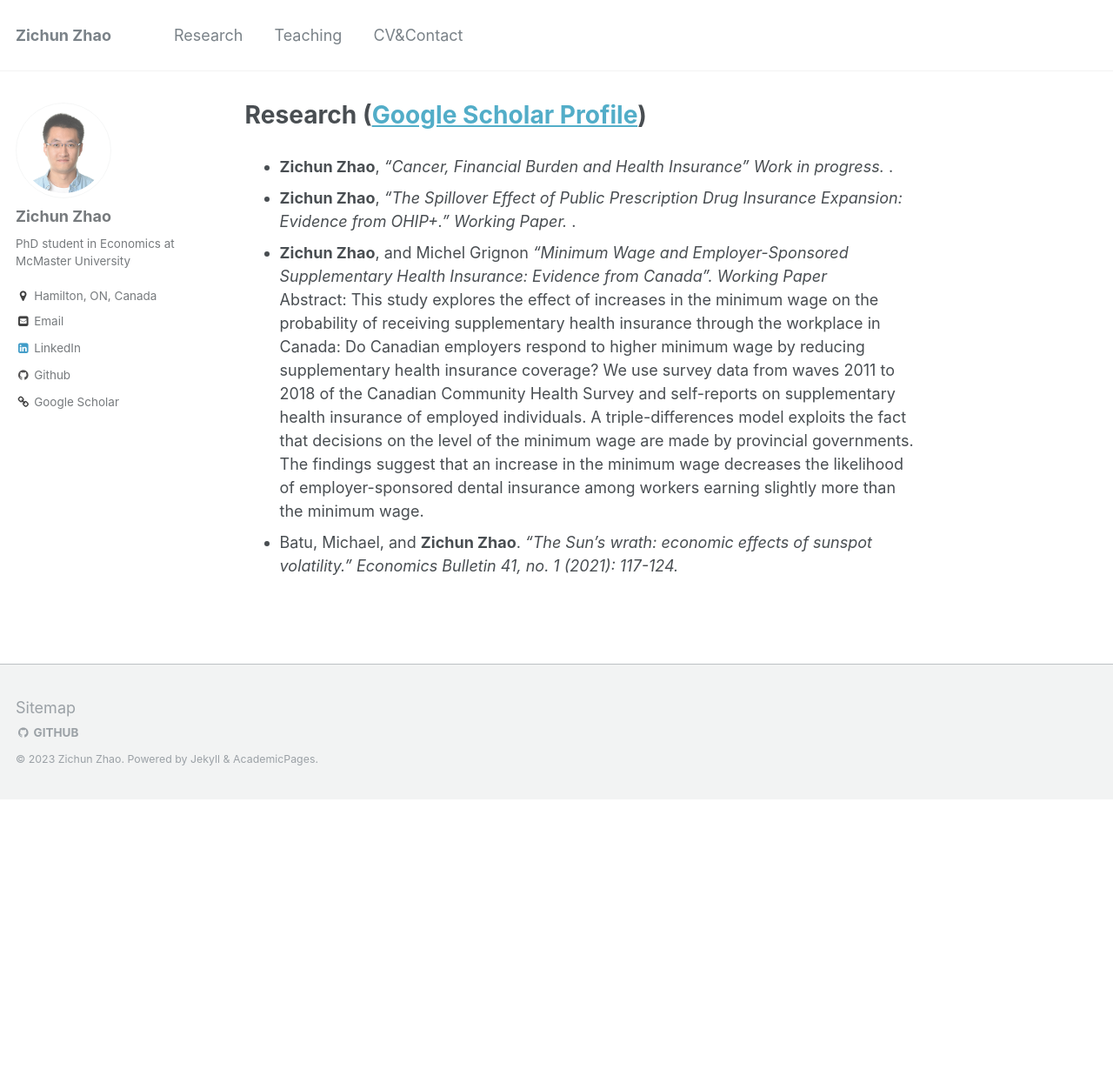
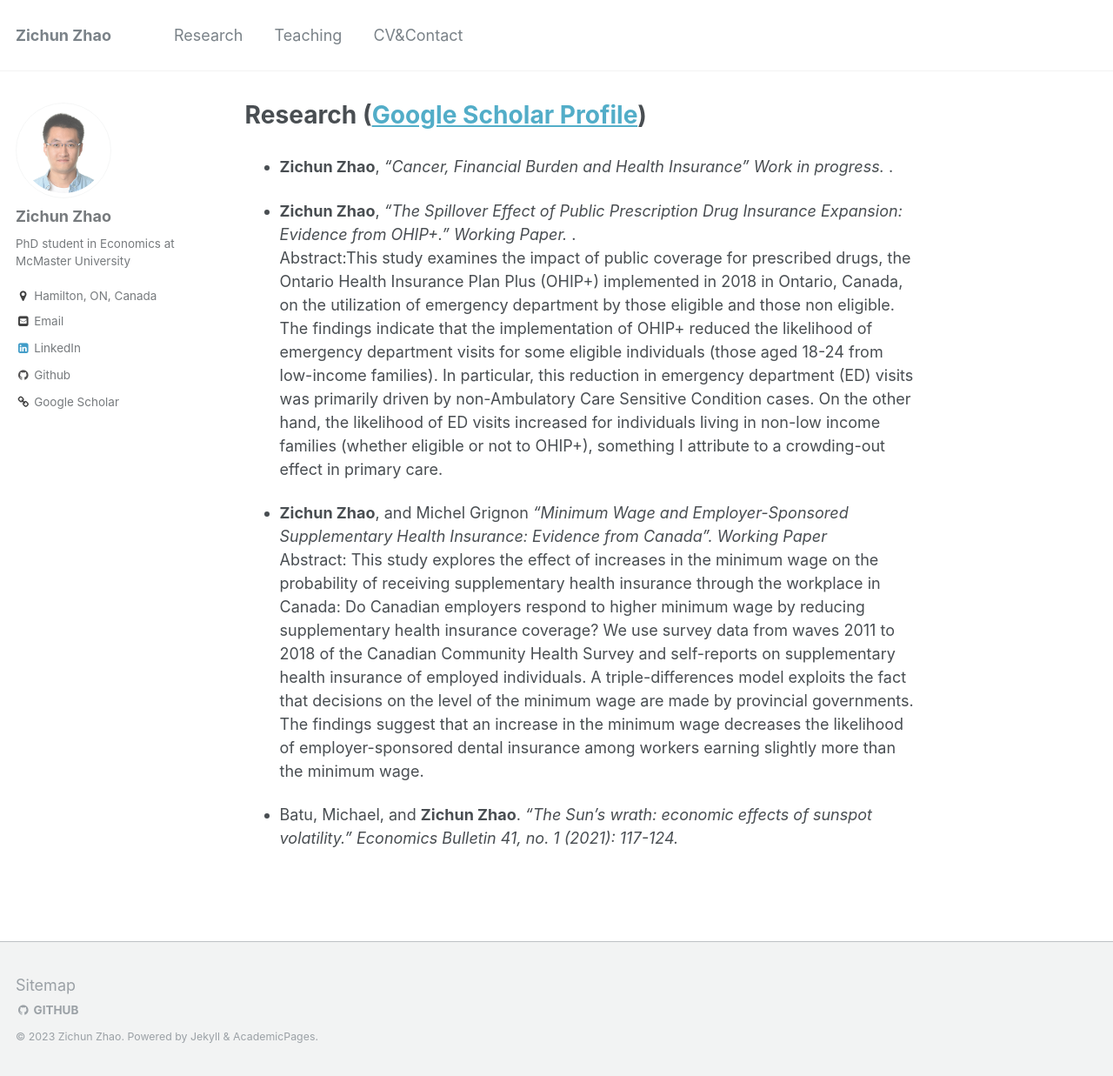
Before and after one commit to zichunzhao/zichunzhao.github.io, a Jekyll site: the page built from _pages/publications.md, in a window 1280 px wide and 1237 px high. Shown: the whole window at 87% size. Built offline with Jekyll 4.4.1, drawn with Linux system fonts in a browser that asks for light colours.

Commit message:
Update publications.md

```diff
--- a/_pages/publications.md
+++ b/_pages/publications.md
@@ -4,7 +4,14 @@ permalink: /publications/
 author_profile: true
 ---
 * <b>Zichun Zhao</b>, <i>"Cancer, Financial Burden and Health Insurance" Work in progress. </i>.<br>
+
+
 * <b>Zichun Zhao</b>, <i>"The Spillover Effect of Public Prescription Drug Insurance Expansion: Evidence from OHIP+." Working Paper. </i>.<br>
+    Abstract:This study examines the impact of public coverage for prescribed drugs, the Ontario Health Insurance Plan Plus (OHIP+) implemented in 2018 in Ontario, Canada, on the utilization of emergency department by those eligible and those non eligible. The findings indicate that the implementation of OHIP+ reduced the likelihood of emergency department visits for some eligible individuals (those aged 18-24 from low-income families). In particular, this reduction in emergency department (ED) visits was primarily driven by non-Ambulatory Care Sensitive Condition cases. On the other hand, the likelihood of ED visits increased for individuals living in non-low income families (whether eligible or not to OHIP+), something I attribute to a crowding-out effect in primary care.
+
+
 * <b>Zichun Zhao</b>, and Michel Grignon  <i>"Minimum Wage and Employer-Sponsored Supplementary Health Insurance: Evidence from Canada". Working Paper</i><br>
-Abstract: This study explores the effect of increases in the minimum wage on the probability of receiving supplementary health insurance through the workplace in Canada: Do Canadian employers respond to higher minimum wage by reducing supplementary health insurance coverage? We use survey data from waves 2011 to 2018 of the Canadian Community Health Survey and self-reports on supplementary health insurance of employed individuals. A triple-differences model exploits the fact that decisions on the level of the minimum wage are made by provincial governments. The findings suggest that an increase in the minimum wage decreases the likelihood of employer-sponsored dental insurance among workers earning slightly more than the minimum wage.
+    Abstract: This study explores the effect of increases in the minimum wage on the probability of receiving supplementary health insurance through the workplace in Canada: Do Canadian employers respond to higher minimum wage by reducing supplementary health insurance coverage? We use survey data from waves 2011 to 2018 of the Canadian Community Health Survey and self-reports on supplementary health insurance of employed individuals. A triple-differences model exploits the fact that decisions on the level of the minimum wage are made by provincial governments. The findings suggest that an increase in the minimum wage decreases the likelihood of employer-sponsored dental insurance among workers earning slightly more than the minimum wage.
+
+
 * Batu, Michael, and <b>Zichun Zhao</b>.  <i>"The Sun's wrath: economic effects of sunspot volatility." Economics Bulletin 41, no. 1 (2021): 117-124.</i><br>
```
